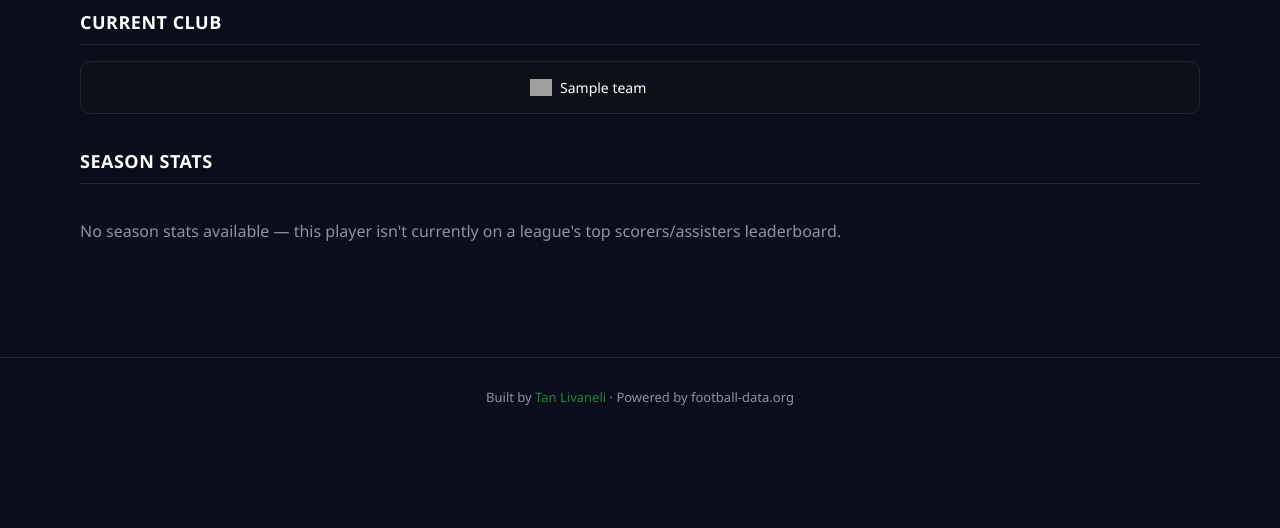
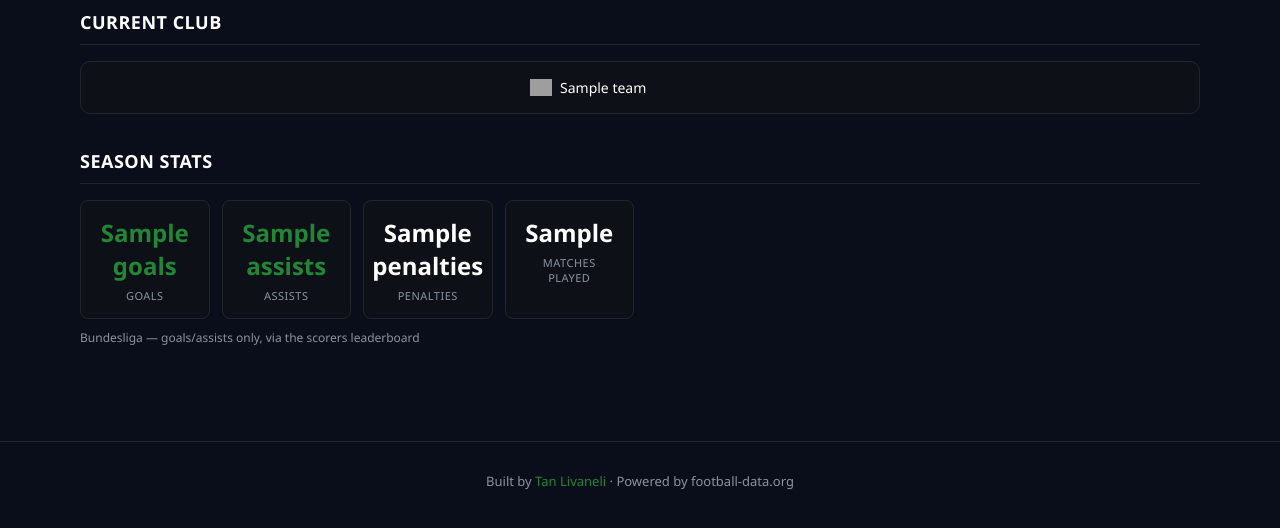
Before and after one commit to tanlivaneli/ScoutView, a Flask app: page /player/1 in a window 1280 px wide. Shown: the part 272-800 px from the top of the page. Run offline with Flask 3, Linux system fonts and the light colour scheme; a database or web service that is not in the repository returns one stand-in record (values such as "Sample title"); grey boxes are pictures that could not be loaded.

Commit message:
Fix stale-caching-of-errors bug and reduce API calls for season stats
cached_get only skipped caching a response when it had an "errors" key
(a leftover check from the removed API-Sports integration) — but
football-data.org's own rate-limit response has no such key, so a
transient 429 was getting cached as if it were valid empty data for
the full TTL. Now checks the actual HTTP status instead, and requests
get a timeout plus exception handling so one flaky call can't take the
whole page down.

Also cut per-profile API calls: get_player_season_stats was checking
scorers across all 6 competitions on every view. find_club_team now
reports which competitions the player is actually registered under
while it's already scanning squads, so season-stats lookups only
check those instead of guessing across all 6 every time.

Co-Authored-By: Claude Sonnet 5 <noreply@anthropic.com>

```diff
--- a/app.py
+++ b/app.py
@@ -34,23 +34,33 @@ def cached_get(url, headers, ttl_seconds=300):
     """GET a URL and cache the parsed JSON for ttl_seconds. Team/league
     data barely changes minute to minute, so this cuts external API calls
     (and the odds of hitting a rate limit) dramatically for identical
-    requests made close together. Error responses (e.g. rate limits) are
-    never cached, so a transient failure doesn't stick around for the
-    full TTL once the underlying issue clears."""
+    requests made close together. Non-200 responses (e.g. rate limits,
+    which football-data.org returns as a 429 with no distinguishing key
+    in the body) are never cached, so a transient failure doesn't stick
+    around for the full TTL once the underlying issue clears."""
     now = time.time()
     entry = _cache.get(url)
     if entry and (now - entry["time"]) < ttl_seconds:
         return entry["data"]
 
-    response = requests.get(url, headers=headers)
-    data = response.json()
-    if not data.get("errors"):
+    # A network hiccup or rate limit on any one call (football-data.org's
+    # free tier allows 10 requests/minute, easy to brush against when a
+    # single page needs several calls) shouldn't take the whole page down
+    # — degrade to an empty response, which every call site already
+    # handles via .get(..., default). Failures are never cached (below),
+    # so the next request past the rate-limit window recovers cleanly.
+    try:
+        response = requests.get(url, headers=headers, timeout=10)
+        data = response.json()
+    except (requests.RequestException, ValueError):
+        return {}
+
+    if response.status_code == 200:
         _cache[url] = {"time": now, "data": data}
     return data
 
-# Neither football-data.org nor API-Sports has a club trophies endpoint
-# (only players/coaches, via API-Sports). This is a hand-maintained list
-# of major honours for the biggest clubs across our 5 leagues, accurate
+# football-data.org has no club trophies endpoint. This is a hand-maintained
+# list of major honours for the biggest clubs across our 5 leagues, accurate
 # as of mid-2026 — update the counts as seasons pass.
 TEAM_HONOURS = {
     # ---- Premier League ----
@@ -734,28 +744,35 @@ def find_club_team(player_id):
     """The persons/{id} endpoint's currentTeam can be a national team if
     the player was recently on international duty (football-data.org
     returns whichever squad they were most recently active with), so
-    resolve their actual club from the same 6-league squad data
-    player_search matches against instead of trusting it blindly."""
-    for t in get_all_teams():
-        for p in t.get("squad", []):
-            if p["id"] == player_id:
-                return t
-    return None
+    resolve their actual club from the same squad data player_search
+    matches against instead of trusting it blindly. Also returns which
+    of our 6 competition codes the player is actually registered under
+    (a club's own runningCompetitions field isn't reliable for this —
+    it can omit Champions League even for clubs actively playing in
+    it), so get_player_season_stats only has to check those instead of
+    blindly querying all 6 on every profile view — each one is a call
+    against a free tier that's easy to rate-limit."""
+    club_team = None
+    codes = set()
+    for code in LEAGUES:
+        url = f"{BASE_URL}/competitions/{code}/teams"
+        data = cached_get(url, HEADERS, ttl_seconds=3600)
+        for t in data.get("teams", []):
+            if any(p["id"] == player_id for p in t.get("squad", [])):
+                club_team = club_team or t
+                codes.add(code)
+    return club_team, codes
 
 
-def get_player_season_stats(player_id, current_team):
+def get_player_season_stats(player_id, competition_codes):
     """football-data.org's free tier has no per-player season-stats
-    endpoint — the closest it offers is the top-scorers leaderboard per
-    competition. Cross-reference that against whichever of our 6 leagues
-    the player's current club competes in, so goals/assists are shown
-    for players who rank high enough to appear on it."""
-    if not current_team:
-        return None
-    for comp in current_team.get("runningCompetitions", []):
-        code = comp.get("code")
-        if code not in LEAGUES:
-            continue
-        url = f"{BASE_URL}/competitions/{code}/scorers?limit=100"
+    endpoint — the closest it offers is the scorers list per competition,
+    which (despite the "top scorers" framing) returns every player with
+    at least one goal when given a high enough limit, not just a small
+    top-N. Players with zero goals this season (many defenders/keepers)
+    still won't have a stats endpoint to pull from at all."""
+    for code in competition_codes:
+        url = f"{BASE_URL}/competitions/{code}/scorers?limit=500"
         data = cached_get(url, HEADERS)
         for item in data.get("scorers", []):
             if item.get("player", {}).get("id") == player_id:
@@ -784,8 +801,8 @@ def player_profile(player_id):
         today = date.today()
         age = today.year - birth.year - ((today.month, today.day) < (birth.month, birth.day))
 
-    club_team = find_club_team(player_id)
-    season_stats = get_player_season_stats(player_id, club_team)
+    club_team, club_codes = find_club_team(player_id)
+    season_stats = get_player_season_stats(player_id, club_codes)
 
     return render_template("player_profile.html", player=data, age=age, club_team=club_team,
                            season_stats=season_stats, leagues=LEAGUES)
--- a/templates/player_profile.html
+++ b/templates/player_profile.html
@@ -59,9 +59,9 @@
                 <span class="stat-label">Matches Played</span>
             </div>
         </div>
-        <p style="color: var(--text-secondary); font-size:12px; margin-top:10px;">{{ season_stats.competition }} — via top scorers/assisters leaderboard</p>
+        <p style="color: var(--text-secondary); font-size:12px; margin-top:10px;">{{ season_stats.competition }} — goals/assists only, via the scorers leaderboard</p>
         {% else %}
-        <p style="color: var(--text-secondary); padding: 20px 0;">No season stats available — this player isn't currently on a league's top scorers/assisters leaderboard.</p>
+        <p style="color: var(--text-secondary); padding: 20px 0;">No season stats available — either the season hasn't started yet, or this player hasn't scored or assisted this season.</p>
         {% endif %}
     </div>
 </div>
```
